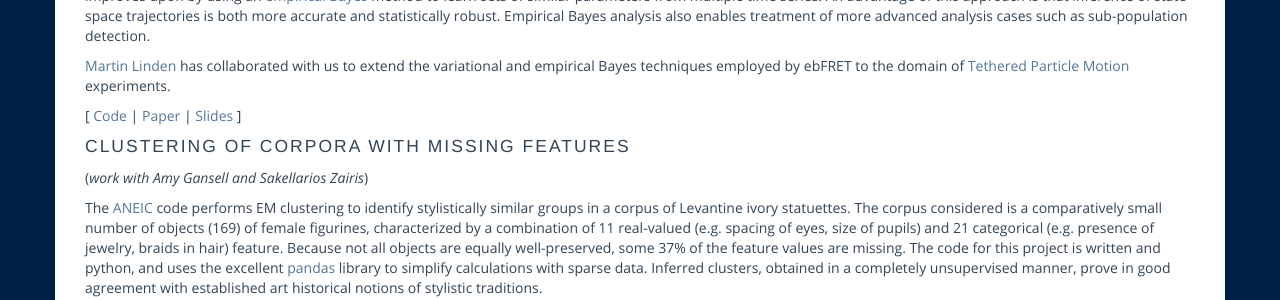
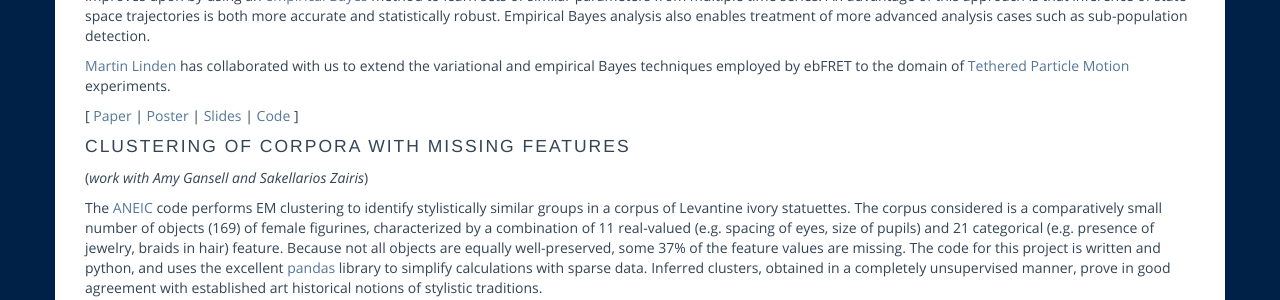
Before and after one commit to jwvdm/robots-homepage, a Jekyll site: the page built from projects/index.md, in a window 1280 px wide. Shown: the part 242-542 px from the top of the page. Built offline with Jekyll 4.4.1, drawn with Linux system fonts in a browser that asks for light colours.

Commit message:
updated some assets

```diff
--- a/_config.yml
+++ b/_config.yml
@@ -6,11 +6,11 @@
 
 navigation:
 - text: About
-  url: index.html
+  url: /index.html
 - text: Projects
-  url: projects/index.html
+  url: /projects/index.html
 - text: Publications
-  url: publications/index.html
+  url: /publications/index.html
 
 
 scholar:
--- a/_includes/header.html
+++ b/_includes/header.html
@@ -11,8 +11,8 @@
     </div>
     <ul class="nav nav-pills pull-right">
       {% for link in site.navigation %}
-      {% capture url %}{{site.baseurl}}/{{link.url}}{% endcapture %}
-      <li {% if page.url == url %}class="active"{% endif %}>
+      {% capture url %}{{site.baseurl}}{{link.url}}{% endcapture %}
+      <li {% if page.url == link.url %}class="active"{% endif %}>
         <a href="{{url}}" title="{{link.title}}">{{link.text}}</a>
       </li>
       <!-- class="active"><a href="/">About</a></li> -->
--- a/index.html
+++ b/index.html
@@ -3,7 +3,7 @@
 layout: default
 ---
   <div id="photo-well" class="pull-right well container">
-    <img alt="photo" src="{{site.baseurl}}/assets/images/jwvdm.jpg">
+    <img alt="photo" src="{{site.baseurl}}/assets/images/jwvdm_coffee.jpg">
     <div>
       {% capture contact %}{% include contact.md %}{% endcapture %}
       {{ contact | markdownify }}
--- a/projects/index.md
+++ b/projects/index.md
@@ -16,11 +16,13 @@
 [Martin Linden](http://www.dbb.su.se/en/?p=researchgroup&id=167) has collaborated with us to extend the variational and empirical Bayes techniques employed by ebFRET to the domain of [Tethered Particle Motion](http://en.wikipedia.org/wiki/Tethered_particle_motion) experiments.
 
 \[
-  [Code](https://github.com/ebfret)
+  [Paper](/assets/pdf/vandemeent_icml_2013.pdf)
   |
-  [Paper](https://github.com/ebfret)
+  [Poster](/assets/pdf/vandemeent_icml_2013_poster.pdf)
   |
   [Slides](https://github.com/jwvdm/ibio-presentation)
+  |
+  [Code](https://ebfret.github.io)
 \]
 
 
```
Also changed, not shown: assets/images/jwvdm_coffee.jpg (added), 1 other file.
